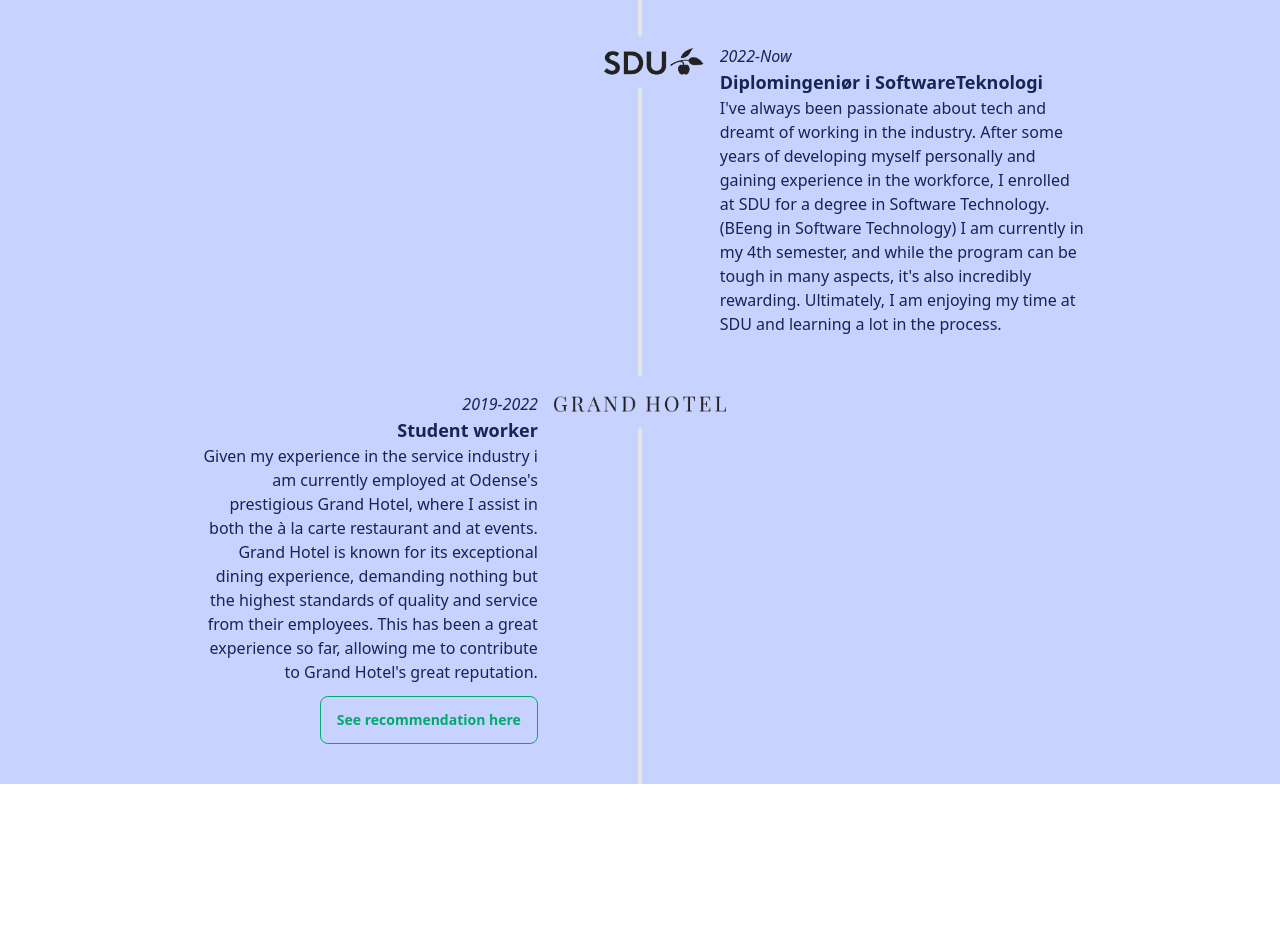
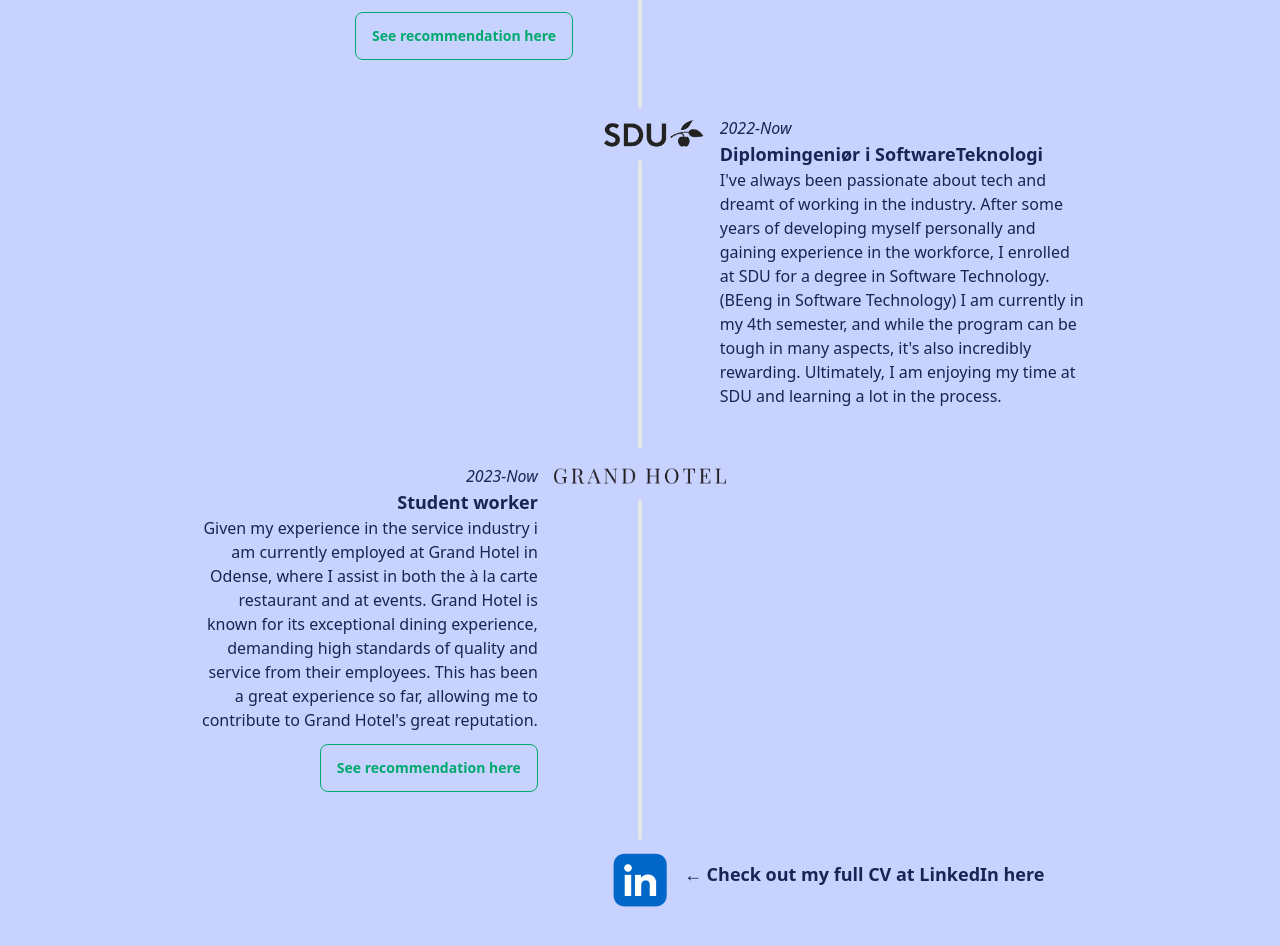
Before and after one commit to msundby/CV-Portfolio, an Angular app: page / in a window 1280 px wide. Shown: the part 3288-4234 px from the top of the page. Before the commit the page ends 4072 px from the top, so only its background shows below. Built offline with nearby package versions, Linux system fonts and the light colour scheme.

Commit message:
Linkedin link and first recommendation working from Nelle's

```diff
--- a/src/app/timeline/timeline.component.html
+++ b/src/app/timeline/timeline.component.html
@@ -1,4 +1,4 @@
-<section class="h-auto bg-indigo-200 px-48">
+<section class="h-auto bg-indigo-200 px-48 pb-20">
 
   <div id="rightText2" class="text-4xl text-blue-950 font-2xl flex flex-row justify-center py-14 mb-8">
    Highlights from the past few years
@@ -17,7 +17,9 @@
         I managed a team of 15 employees including everything from shift scheduling to inventory purchasing, hiring new team members, and having the overall responsibility for the café's operations.
         I loved my time at Nelle's which truly was a highlight of my life. At the same time it fostered professional and personal growth as a young leader, for becoming more focused and driven towards goals i set for myself.
         <br>
-        <button class="btn btn-outline btn-success mt-3">See recommendation here</button>
+        A proud achievement from this period was winning the BEST OF ODENSE 2021 prize for being the best café in Odense that year.
+        <br>
+        <a target="_blank" href="./assets/recommendations/anbefaling-nelles.pdf"><button class="btn btn-outline btn-success mt-3">See recommendation here</button></a>
       </div>
       <hr/>
     </li>
@@ -44,16 +46,27 @@
         <img src="./assets/grand-hotel.png" class="h-4 mx-3 mb-4 mt-3">
       </div>
       <div class="timeline-start md:text-end mb-10 mt-4">
-        <time class="font-roboto italic">2019-2022</time>
+        <time class="font-roboto italic">2023-Now</time>
         <div class="text-lg font-bold">Student worker</div>
-         Given my experience in the service industry i am currently employed at Odense's prestigious Grand Hotel, where I assist in both the à la carte restaurant and at events.
-         Grand Hotel is known for its exceptional dining experience, demanding nothing but the highest standards of quality and service from their employees.
+         Given my experience in the service industry i am currently employed at Grand Hotel in Odense, where I assist in both the à la carte restaurant and at events.
+         Grand Hotel is known for its exceptional dining experience, demanding high standards of quality and service from their employees.
          This has been a great experience so far, allowing me to contribute to Grand Hotel's great reputation.
          <button class="btn btn-outline btn-success mt-3">See recommendation here</button>
       </div>
       <hr/>
     </li>
 
+    <li>
+      <hr />
+      <div class="timeline-middle">
+        <a target="_blank" href="https://www.linkedin.com/in/mathiasss/"><img src="./assets/linkedin.png" class="h-14 my-3 hover:scale-125 cursor-pointer"></a>
+      </div>
+      <div class="timeline-end mb-10 mt-4">
+        <time class="font-roboto italic"></time>
+        <div class="text-lg font-semibold mt-3 ml-3"> ← Check out my full CV at LinkedIn here</div>
+      </div>
+    </li>
+
 
   </ul>
 </section>
```
Also changed, not shown: src/assets/linkedin.png (added), 1 other file (tests, documents, lock files or other folders).
